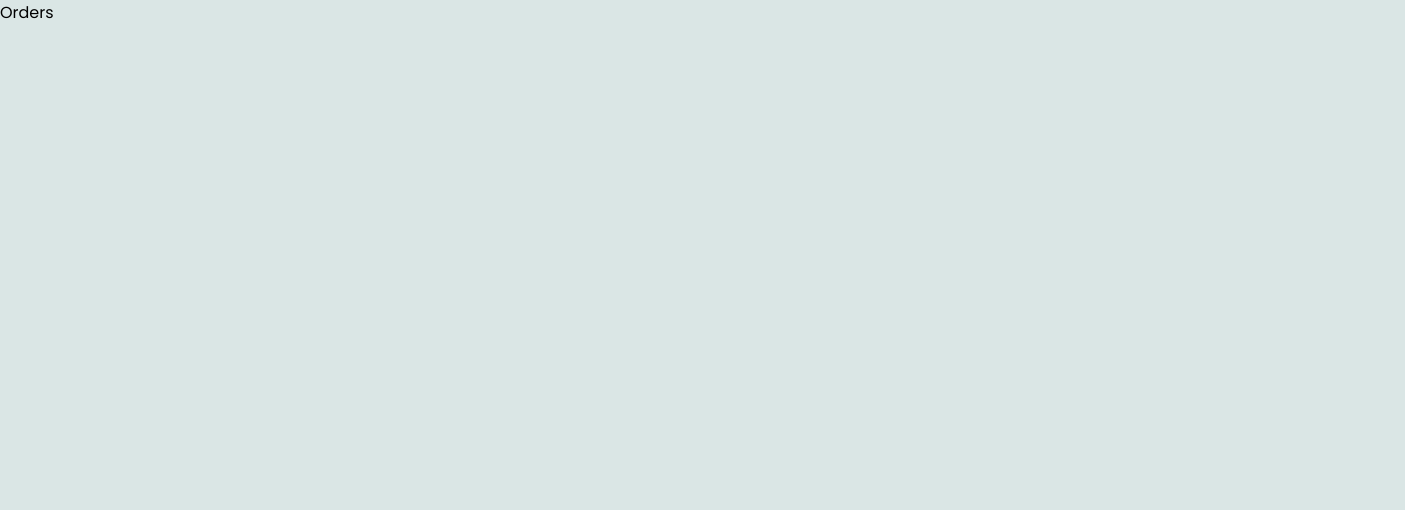
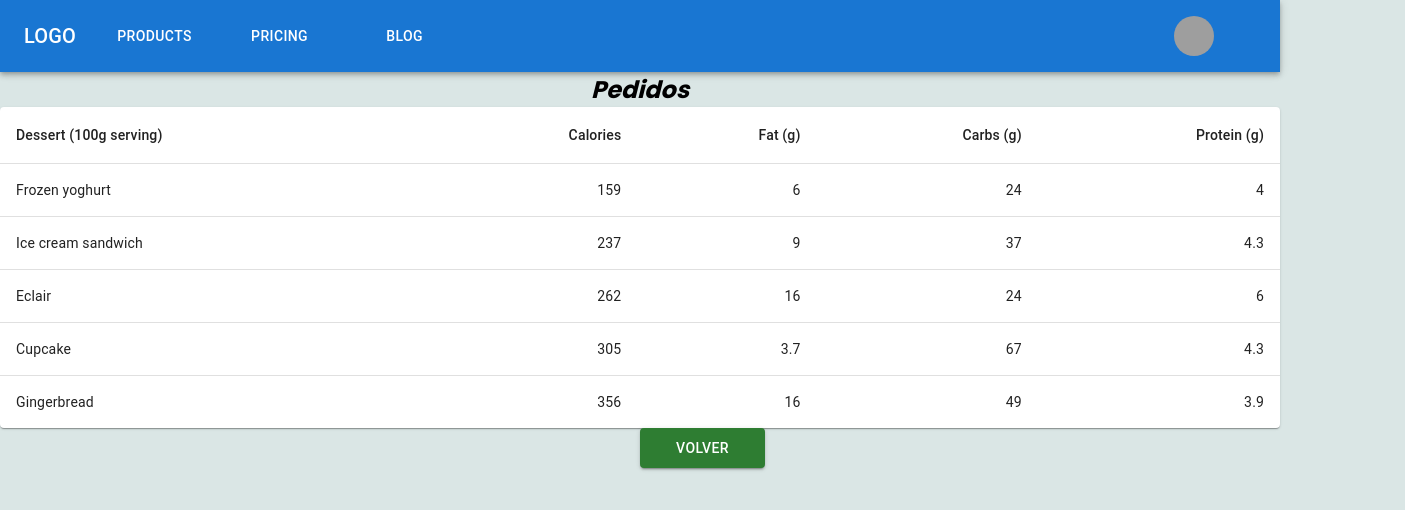
Before and after one commit to cristiansanm/metaescuela, a React (Create React App) app: page /pedidos in a window 1280 px wide. Shown: the top 510 px of the page, 1405 px wide, since content can reach past the window. Built offline with nearby package versions, Linux system fonts and the light colour scheme; grey boxes are pictures that could not be loaded.

Commit message:
navbar and new components

```diff
--- a/src/App.jsx
+++ b/src/App.jsx
@@ -10,6 +10,7 @@ function App() {
       <BrowserRouter>
         <Routes>
           <Route path="/" element={<Login/>}></Route>
+
           <Route path="/tabla" element={<TableBase/>}></Route>
           <Route path="/pedidos" element={<Orders/>}></Route>
         </Routes>
--- /dev/null
+++ b/src/assets/scss/CommonUI/Title.scss
@@ -0,0 +1,3 @@
+.title__style{
+    font-style: italic;
+}
--- /dev/null
+++ b/src/components/CommonUiComponents/Navbar.jsx
@@ -0,0 +1,129 @@
+import * as React from 'react';
+import AppBar from '@mui/material/AppBar';
+import Box from '@mui/material/Box';
+import Toolbar from '@mui/material/Toolbar';
+import IconButton from '@mui/material/IconButton';
+import Typography from '@mui/material/Typography';
+import Menu from '@mui/material/Menu';
+import Container from '@mui/material/Container';
+import Avatar from '@mui/material/Avatar';
+import Button from '@mui/material/Button';
+import Tooltip from '@mui/material/Tooltip';
+import MenuItem from '@mui/material/MenuItem';
+
+const pages = ['Products', 'Pricing', 'Blog'];
+const settings = ['Profile', 'Account', 'Dashboard', 'Logout'];
+
+const Navbar = () => {
+  const [anchorElNav, setAnchorElNav] = React.useState(null);
+  const [anchorElUser, setAnchorElUser] = React.useState(null);
+
+  const handleOpenNavMenu = (event) => {
+    setAnchorElNav(event.currentTarget);
+  };
+  const handleOpenUserMenu = (event) => {
+    setAnchorElUser(event.currentTarget);
+  };
+
+  const handleCloseNavMenu = () => {
+    setAnchorElNav(null);
+  };
+
+  const handleCloseUserMenu = () => {
+    setAnchorElUser(null);
+  };
+
+  return (
+    <AppBar position="static">
+      <Container maxWidth="xl">
+        <Toolbar disableGutters>
+          <Typography
+            variant="h6"
+            noWrap
+            component="div"
+            sx={{ mr: 2, display: { xs: 'none', md: 'flex' } }}
+          >
+            LOGO
+          </Typography>
+
+          <Box sx={{ flexGrow: 1, display: { xs: 'flex', md: 'none' } }}>
+            <Menu
+              id="menu-appbar"
+              anchorEl={anchorElNav}
+              anchorOrigin={{
+                vertical: 'bottom',
+                horizontal: 'left',
+              }}
+              keepMounted
+              transformOrigin={{
+                vertical: 'top',
+                horizontal: 'left',
+              }}
+              open={Boolean(anchorElNav)}
+              onClose={handleCloseNavMenu}
+              sx={{
+                display: { xs: 'block', md: 'none' },
+              }}
+            >
+              {pages.map((page) => (
+                <MenuItem key={page} onClick={handleCloseNavMenu}>
+                  <Typography textAlign="center">{page}</Typography>
+                </MenuItem>
+              ))}
+            </Menu>
+          </Box>
+          <Typography
+            variant="h6"
+            noWrap
+            component="div"
+            sx={{ flexGrow: 1, display: { xs: 'flex', md: 'none' } }}
+          >
+            LOGO
+          </Typography>
+          <Box sx={{ flexGrow: 1, display: { xs: 'none', md: 'flex' } }}>
+            {pages.map((page) => (
+              <Button
+                key={page}
+                onClick={handleCloseNavMenu}
+                sx={{ my: 2, color: 'white', display: 'block' }}
+              >
+                {page}
+              </Button>
+            ))}
+          </Box>
+
+          <Box sx={{ flexGrow: 0 }}>
+            <Tooltip title="Open settings">
+              <IconButton onClick={handleOpenUserMenu} sx={{ p: 0 }}>
+                <Avatar alt="Remy Sharp" src="/static/images/avatar/2.jpg" />
+              </IconButton>
+            </Tooltip>
+            <Menu
+              sx={{ mt: '45px' }}
+              id="menu-appbar"
+              anchorEl={anchorElUser}
+              anchorOrigin={{
+                vertical: 'top',
+                horizontal: 'right',
+              }}
+              keepMounted
+              transformOrigin={{
+                vertical: 'top',
+                horizontal: 'right',
+              }}
+              open={Boolean(anchorElUser)}
+              onClose={handleCloseUserMenu}
+            >
+              {settings.map((setting) => (
+                <MenuItem key={setting} onClick={handleCloseUserMenu}>
+                  <Typography textAlign="center">{setting}</Typography>
+                </MenuItem>
+              ))}
+            </Menu>
+          </Box>
+        </Toolbar>
+      </Container>
+    </AppBar>
+  );
+};
+export default Navbar;
--- a/src/components/CommonUiComponents/TableBase.jsx
+++ b/src/components/CommonUiComponents/TableBase.jsx
@@ -53,19 +53,6 @@ const TableBase = () => {
                 </TableBody>
             </Table>
         </TableContainer>
-        <Button
-            variant="contained"
-            className="my__new__button"
-        >
-            {localStorage.getItem("carrito")}
-        </Button>
-        <Button
-            onClick = {() => history("/pedidos")}
-            variant="contained"
-            className="my__new__button"
-        >
-            Ir a pedidos
-        </Button>
     </>
 
   )
--- /dev/null
+++ b/src/components/CommonUiComponents/ViewTitle.jsx
@@ -0,0 +1,8 @@
+import "../../assets/scss/CommonUI/Title.scss"
+const ViewTitle = ({title}) => {
+  return (
+    <h2 className="title__style">{title}</h2>
+  )
+}
+
+export default ViewTitle
--- a/src/components/Login/Login.jsx
+++ b/src/components/Login/Login.jsx
@@ -30,7 +30,7 @@ const Login = () => {
       </div>
 
         <Button onClick={handleTableView}>Ir a tabla</Button>
-        <Button onClick={()=> history("/productos")}>Ir a productos</Button>
+        <Button onClick={()=> history("/pedidos")}>Ir a productos</Button>
         {console.log(localStorage.getItem("carrito"))}
     </>
   )
--- a/src/components/Orders/Orders.jsx
+++ b/src/components/Orders/Orders.jsx
@@ -1,8 +1,21 @@
-import React from 'react'
+import { Button } from '@mui/material'
+import Navbar from '../CommonUiComponents/Navbar'
+import TableBase from '../CommonUiComponents/TableBase'
+import ViewTitle from '../CommonUiComponents/ViewTitle'
 
 const Orders = () => {
   return (
-    <div>Orders</div>
+    <div className="">
+      <Navbar/>
+      <ViewTitle title="Pedidos"/>
+      <TableBase/>
+      <Button sx={{
+        margin: '0 50%',
+      }} color="success" variant='contained'>
+        Volver
+      </Button>
+    </div>
+
   )
 }
 
```
Also changed, not shown: package.json (+4 -3 lines), 1 other file (tests, documents, lock files or other folders).
